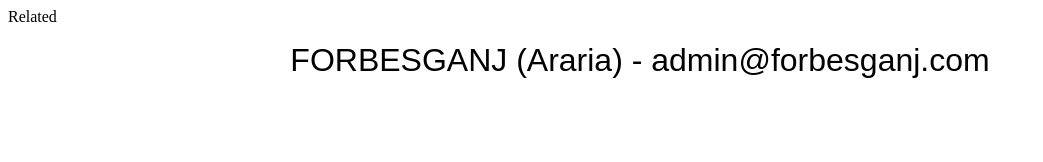
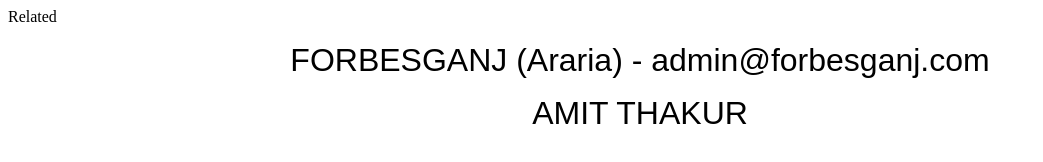
Before and after one commit to amit973/webappanz, a plain HTML site: page index.html in a window 1280 px wide. Shown: the whole page, without its empty margins (0-1043 px from the left). Drawn offline with Linux system fonts and the light colour scheme.

Commit message:
addedname

```diff
--- a/index.html
+++ b/index.html
@@ -13,6 +13,7 @@
 
 Related</font><font face="Arial" size="6"> </font></p>
 <p align="center"><font face="Arial" size="6">FORBESGANJ (Araria) - admin@forbesganj.com</font></p>
+<p align="center"><font face="Arial" size="6">AMIT THAKUR</font></p>
 <p>&nbsp;</p>
 
 </body>
```
